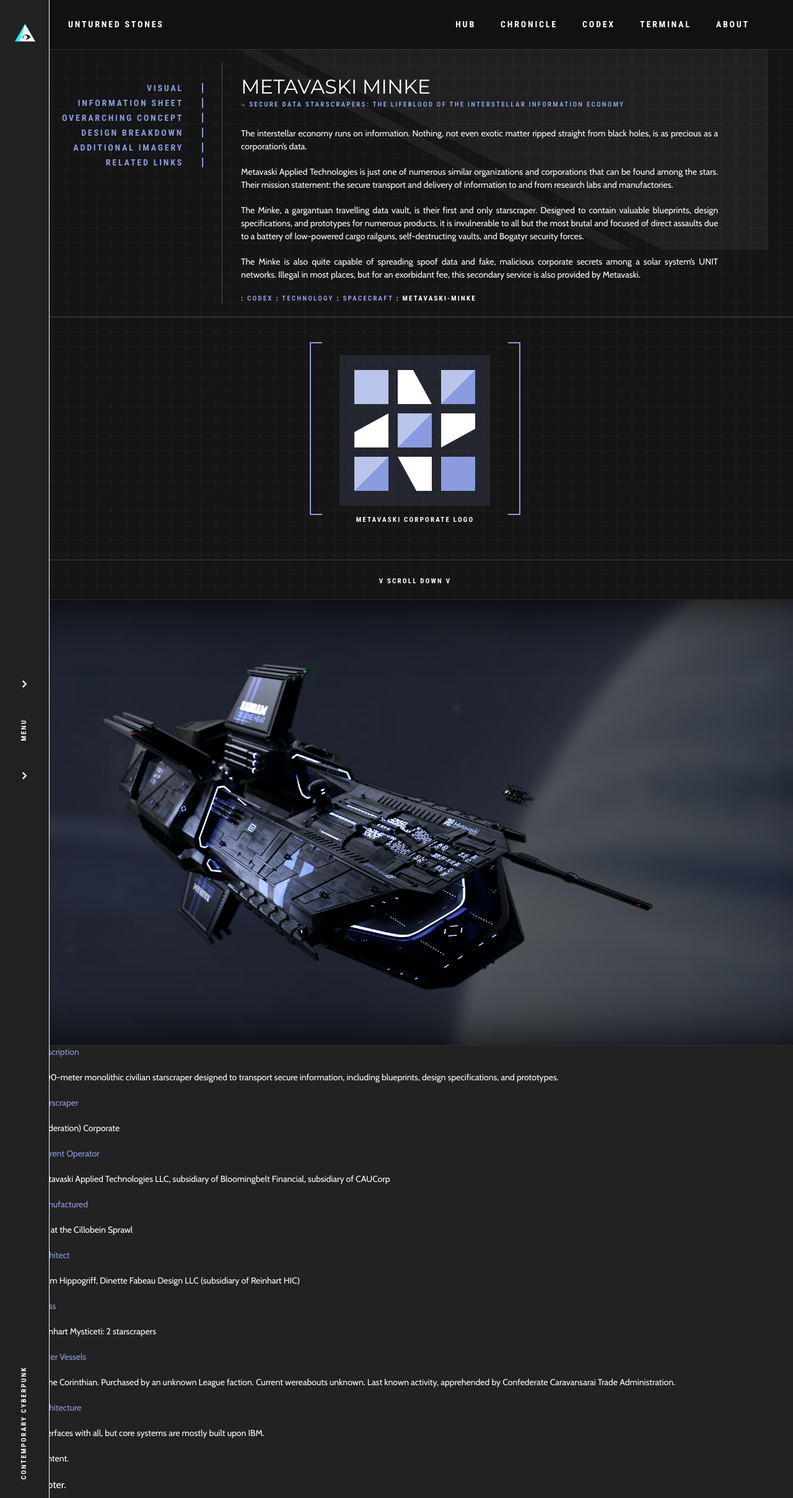
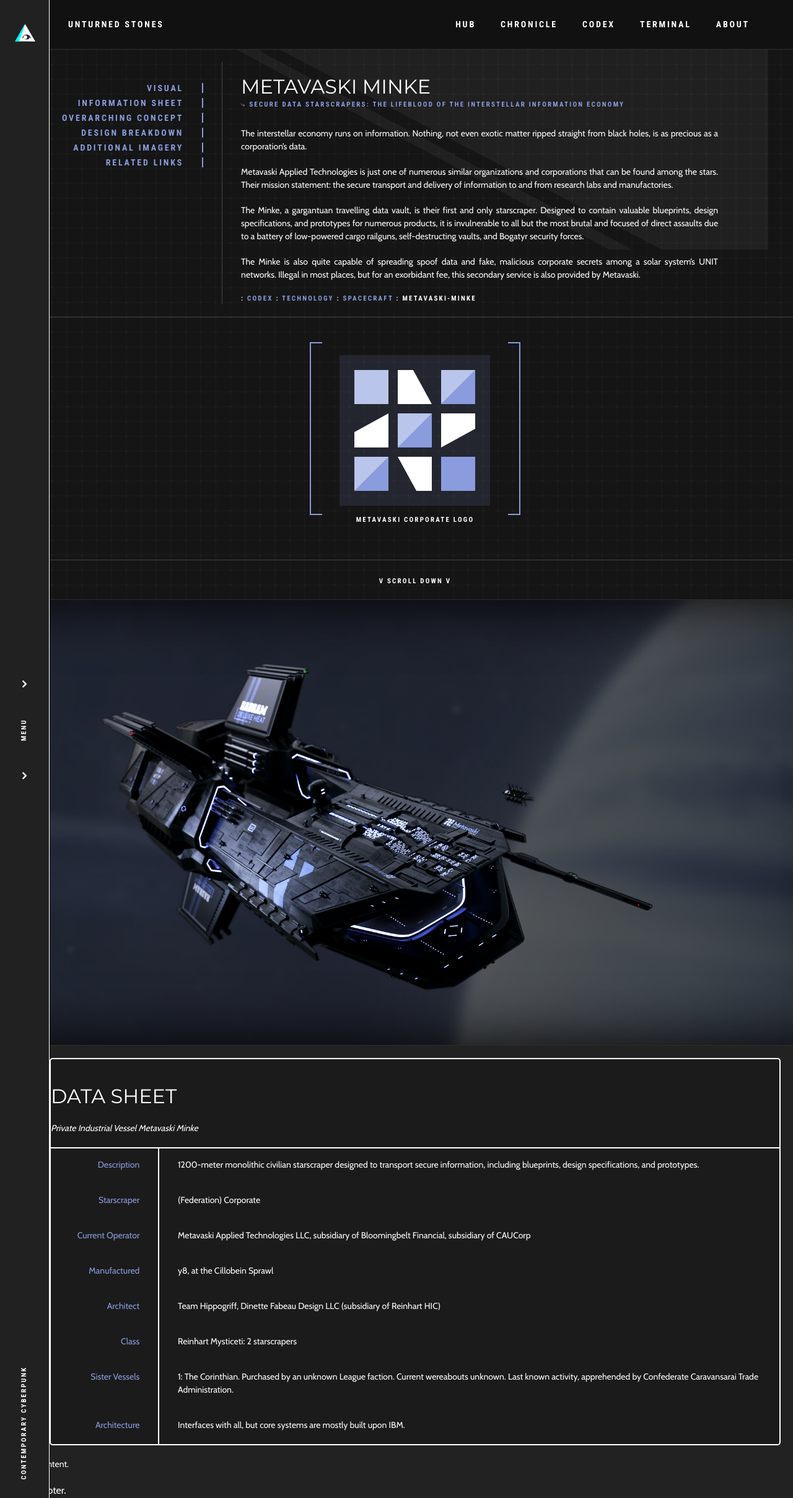
Before and after one commit to prokhorvlg/Unturned-Stones-2, a Jekyll site: the page built from codex/technology/spacecraft/minke.md, in a window 1280 px wide. Shown: the whole page at 62% size. Built offline with Jekyll 4.4.1, drawn with Linux system fonts in a browser that asks for light colours.

Commit message:
Added styles for data sheet

```diff
--- a/_layouts/codex_page.html
+++ b/_layouts/codex_page.html
@@ -122,7 +122,15 @@ layout: codex_page
             </div>
 
             {{ page.bgBlock }}
-          {% elsif item.type == "dataSheet" %}
+          {% elsif item.type == "infoSheet" %}
+
+          <div class="statBlock">
+            <div class="statBlockHead">
+              <h1 class="bodyTitle colorMinke">DATA SHEET</h1>
+              <p class="statBlockContent"><em>Private Industrial Vessel Metavaski Minke</em></p>
+            </div>
+            <hr style="margin:0; padding:0">
+            <div class="statBlockContainer">
 
             {% for dataItem in item.init.data %}
             <div class="statBlockBody">
@@ -135,6 +143,9 @@ layout: codex_page
               </div>
             </div>
             {% endfor %}
+
+            </div>
+          </div>
 
           {% endif %}
     		{% endfor %}
--- a/assets/css/main-style.css
+++ b/assets/css/main-style.css
@@ -1012,6 +1012,84 @@ body {
   background-repeat: no-repeat;
 }
 
+/*    STAT BLOCK     */
+
+.statBlock {
+  border: 2px solid white;
+  border-radius: 5px;
+  background-color: rgba(0,0,0,0.2);
+
+  padding-top: 20px;
+  margin: 20px;
+}
+
+.statBlockContent {
+  font-size: 14px;
+}
+
+.statBlock hr {
+  width: 100%;
+  border-width: 2px;
+  border-color: #fff;
+}
+
+.statBlockContainer {
+  display: flex;
+  width: 100%;
+  flex-direction: column;
+  justify-content: center;
+  align-items: baseline;
+}
+
+.statBlockBody {
+  display: flex;
+  flex-direction: row;
+  justify-content: center;
+  width: 100%;
+}
+
+.statBlockBodyChild:nth-child(1n) {
+  text-align: right;
+  padding-right: 30px;
+  padding-top: 10px;
+  width: 200px;
+}
+
+.statBlockBodyChild:nth-child(2n) {
+  width: 2px;
+  background-color: white;
+  padding: 0;
+}
+
+.statBlockBodyChild:nth-child(3n) {
+  text-align: left;
+  padding-left: 30px;
+  padding-top: 10px;
+  width: 100%;
+}
+
+.statBlockContentChildH {
+  font-size: 14px;
+  padding-top: 6px;
+}
+
+.statBlockContentChild {
+  font-size: 14px;
+  padding-top: 6px;
+}
+
+.statBlockContentAbility {
+  font-size: 14px;
+  padding-top: 20px;
+  text-align: left;
+  padding-left: 30px;
+  padding-right: 30px;
+}
+
+.statBlockContentAbilityRank {
+  margin-bottom: 0px;
+}
+
 .headerLink {
   color: white;
 }
```
Also changed, not shown: codex/technology/spacecraft/minke.md (+3 -3 lines), 8 other files.
